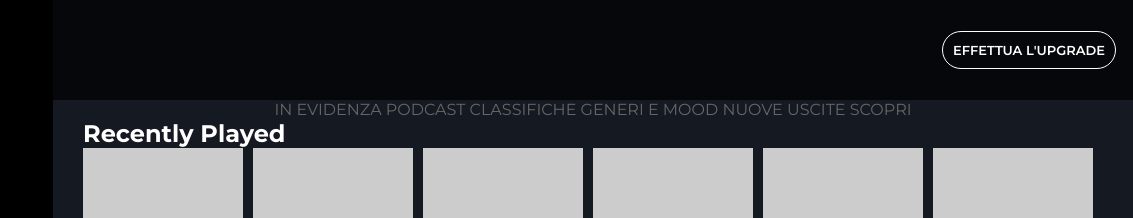
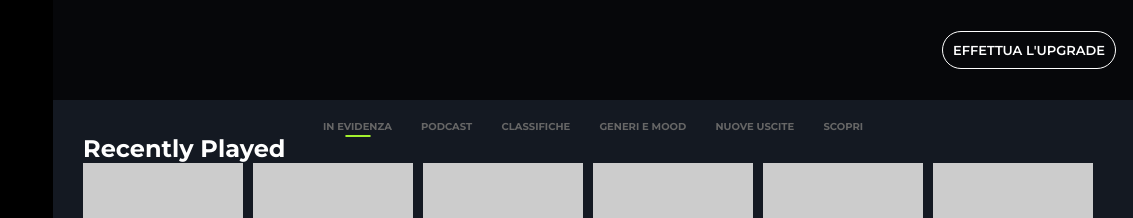
Before and after one commit to LMem001/html-css-spotifyweb, a plain HTML site: page index.html in a window 1280 px wide. Shown: the top 218 px of the page, 147-1280 px from the left. Drawn offline with Linux system fonts and the light colour scheme; placeholder pictures from the web are drawn by us.

Commit message:
menu aesthetic added

```diff
--- a/css/style.css
+++ b/css/style.css
@@ -23,6 +23,10 @@ h2, h3, h4 {
 a {
   color: currentColor;
   text-decoration: none;
+}
+
+.menu a:hover {
+  color:#fff;
 }
 /* Tipography end */
 /* Buttons */
@@ -66,6 +70,11 @@ a {
   font-size: 13px;
   font-weight: 600;
   margin-right: 17px;
+}
+
+.upgrade__btn:hover {
+  background: #fff;
+  color:#000;
 }
 /* Buttons end */
 /* Mix end */
@@ -172,24 +181,43 @@ main {
 
 .albums  {
   overflow: auto;
-  padding: 100px 30px;
+  padding: 115px 30px;
   height: 100%;
 }
-
+/* albums navbar */
 .albums nav {
   text-align: center;
+}
+
+.albums ul li:not(:last-child) {
+  margin-right: 25px;
 }
 
 .albums ul li {
   list-style: none;
   display: inline-block;
+  position: relative;
 }
 
 .albums ul li a {
   text-decoration: none;
   color: currentColor;
   text-transform: uppercase;
+  font-size: 10px;
+  font-weight: 700;
 }
+
+.albums .focus::after {
+  content: "";
+  display: inline-block;
+  width: 24px;
+  border: 1px solid #a3f12e;
+  position: absolute;
+  bottom: -3px;
+  left: calc(50% - 12px);
+  border-radius: 20px;
+}
+/* albums navbar */
 
 .showcase {
   display: flex;
--- a/index.html
+++ b/index.html
@@ -74,7 +74,7 @@
       <div class="albums">
         <nav>
           <ul>
-            <li><a href="#">In evidenza</a></li>
+            <li class="focus"><a href="#">In evidenza</a></li>
             <li><a href="#">Podcast</a></li>
             <li><a href="#">Classifiche</a></li>
             <li><a href="#">Generi e Mood</a></li>
```
